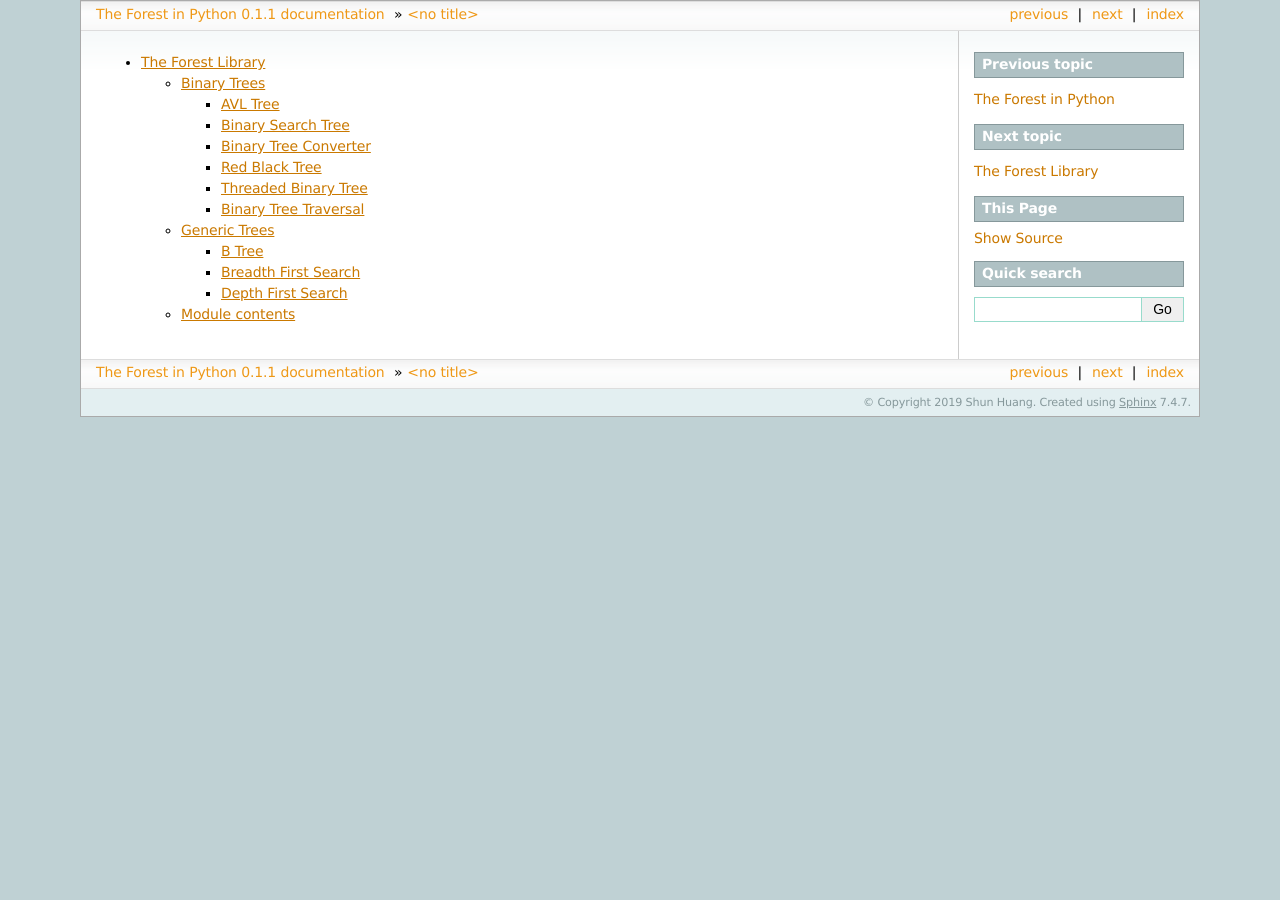
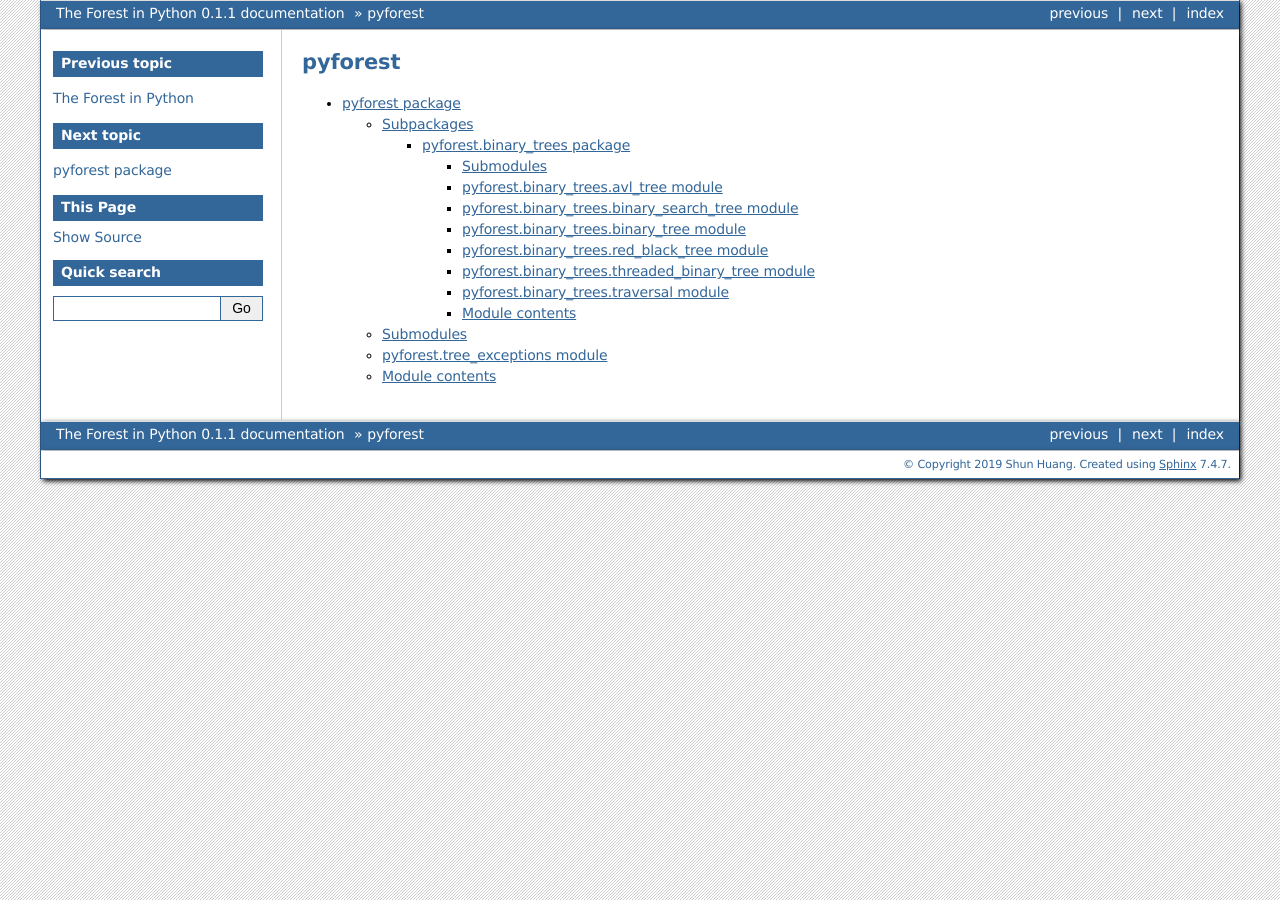
Before and after one commit to shunsvineyard/pyforest, a Sphinx documentation site: the page built from docs/source/modules.rst, in a window 1280 px wide. Built offline with Sphinx 7.4.7, drawn with Linux system fonts in a browser that asks for light colours.

Commit message:
Modified Sphinx documents configurations.

```diff
--- /dev/null
+++ b/docs/source/binary_trees.rst
@@ -0,0 +1,62 @@
+binary\_trees package
+=====================
+
+Submodules
+----------
+
+binary\_trees.avl\_tree module
+------------------------------
+
+.. automodule:: binary_trees.avl_tree
+   :members:
+   :undoc-members:
+   :show-inheritance:
+
+binary\_trees.binary\_search\_tree module
+-----------------------------------------
+
+.. automodule:: binary_trees.binary_search_tree
+   :members:
+   :undoc-members:
+   :show-inheritance:
+
+binary\_trees.binary\_tree module
+---------------------------------
+
+.. automodule:: binary_trees.binary_tree
+   :members:
+   :undoc-members:
+   :show-inheritance:
+
+binary\_trees.red\_black\_tree module
+-------------------------------------
+
+.. automodule:: binary_trees.red_black_tree
+   :members:
+   :undoc-members:
+   :show-inheritance:
+
+binary\_trees.threaded\_binary\_tree module
+-------------------------------------------
+
+.. automodule:: binary_trees.threaded_binary_tree
+   :members:
+   :undoc-members:
+   :show-inheritance:
+
+binary\_trees.traversal module
+------------------------------
+
+.. automodule:: binary_trees.traversal
+   :members:
+   :undoc-members:
+   :show-inheritance:
+
+
+Module contents
+---------------
+
+.. automodule:: binary_trees
+   :members:
+   :undoc-members:
+   :show-inheritance:
--- a/docs/source/conf.py
+++ b/docs/source/conf.py
@@ -52,7 +52,7 @@ exclude_patterns = []
 # The theme to use for HTML and HTML Help pages.  See the documentation for
 # a list of builtin themes.
 #
-html_theme = 'sphinxdoc'
+html_theme = 'bizstyle'
 
 
 # Add any paths that contain custom static files (such as style sheets) here,
@@ -67,7 +67,7 @@ html_static_path = ['_static']
 napoleon_google_docstring = False
 napoleon_numpy_docstring = True
 napoleon_include_init_with_doc = False
-napoleon_include_private_with_doc = False
+napoleon_include_private_with_doc = True
 napoleon_include_special_with_doc = True
 napoleon_use_admonition_for_examples = False
 napoleon_use_admonition_for_notes = False
--- a/docs/source/index.rst
+++ b/docs/source/index.rst
@@ -9,7 +9,7 @@ Welcome to The Forest Documentation
 .. toctree::
    :maxdepth: 2
 
-   README
+   readme
    modules
 
 Indices and tables
--- a/docs/source/modules.rst
+++ b/docs/source/modules.rst
@@ -1,3 +1,6 @@
+pyforest
+========
+
 .. toctree::
    :maxdepth: 4
 
--- a/docs/source/pyforest.binary_trees.rst
+++ b/docs/source/pyforest.binary_trees.rst
@@ -1,8 +1,62 @@
-.. toctree::
+pyforest.binary\_trees package
+==============================
 
-   pyforest.binary_trees.avl_tree
-   pyforest.binary_trees.binary_search_tree
-   pyforest.binary_trees.binary_tree_converter
-   pyforest.binary_trees.red_black_tree
-   pyforest.binary_trees.threaded_binary_tree
-   pyforest.binary_trees.traversal
+Submodules
+----------
+
+pyforest.binary\_trees.avl\_tree module
+---------------------------------------
+
+.. automodule:: pyforest.binary_trees.avl_tree
+   :members:
+   :undoc-members:
+   :show-inheritance:
+
+pyforest.binary\_trees.binary\_search\_tree module
+--------------------------------------------------
+
+.. automodule:: pyforest.binary_trees.binary_search_tree
+   :members:
+   :undoc-members:
+   :show-inheritance:
+
+pyforest.binary\_trees.binary\_tree module
+------------------------------------------
+
+.. automodule:: pyforest.binary_trees.binary_tree
+   :members:
+   :undoc-members:
+   :show-inheritance:
+
+pyforest.binary\_trees.red\_black\_tree module
+----------------------------------------------
+
+.. automodule:: pyforest.binary_trees.red_black_tree
+   :members:
+   :undoc-members:
+   :show-inheritance:
+
+pyforest.binary\_trees.threaded\_binary\_tree module
+----------------------------------------------------
+
+.. automodule:: pyforest.binary_trees.threaded_binary_tree
+   :members:
+   :undoc-members:
+   :show-inheritance:
+
+pyforest.binary\_trees.traversal module
+---------------------------------------
+
+.. automodule:: pyforest.binary_trees.traversal
+   :members:
+   :undoc-members:
+   :show-inheritance:
+
+
+Module contents
+---------------
+
+.. automodule:: pyforest.binary_trees
+   :members:
+   :undoc-members:
+   :show-inheritance:
--- a/docs/source/pyforest.rst
+++ b/docs/source/pyforest.rst
@@ -1,21 +1,25 @@
-The Forest Library
-==================
+pyforest package
+================
 
-Binary Trees
-------------
+Subpackages
+-----------
 
 .. toctree::
+   :maxdepth: 4
 
    pyforest.binary_trees
 
-Generic Trees
--------------
+Submodules
+----------
 
-.. toctree::
+pyforest.tree\_exceptions module
+--------------------------------
 
-   pyforest.b_tree
-   pyforest.breadth_first_search
-   pyforest.depth_first_search
+.. automodule:: pyforest.tree_exceptions
+   :members:
+   :undoc-members:
+   :show-inheritance:
+
 
 Module contents
 ---------------
```
Also changed, not shown: docs/source/readme.rst (renamed from docs/source/README.rst), 1 other file.
